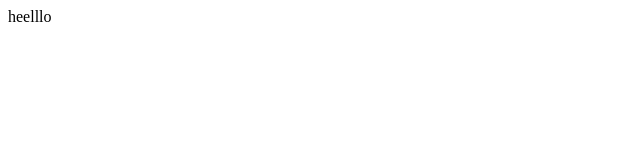
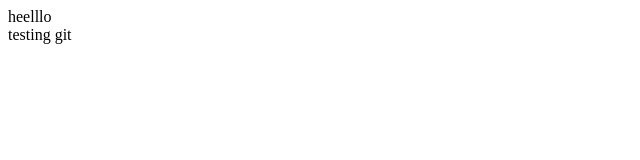
Before and after one commit to DaliaMaged/data, a plain HTML site: page index.html in a window 1280 px wide. Shown: the full height of the page, 0-640 px from the left. Drawn offline with Linux system fonts and the light colour scheme.

Commit message:
test git one

```diff
--- a/index.html
+++ b/index.html
@@ -1 +1,2 @@
 <div>heelllo</div>
+<div>testing git</div>
```
Also changed, not shown: 1 other file.
